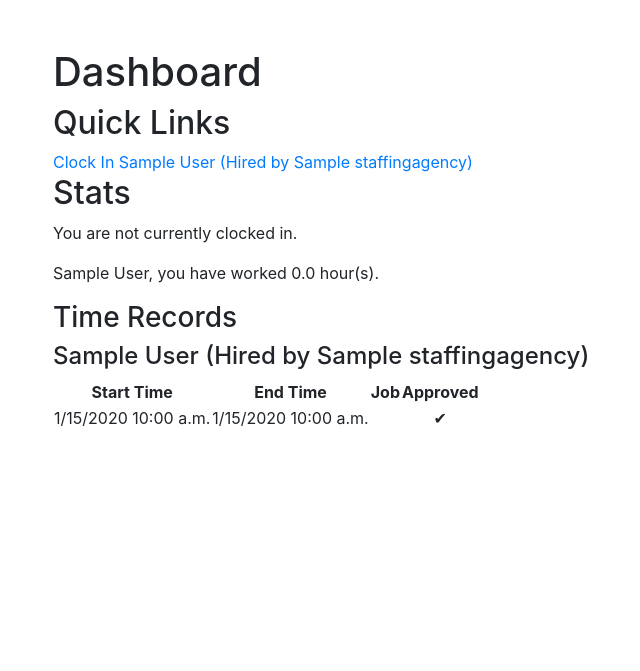
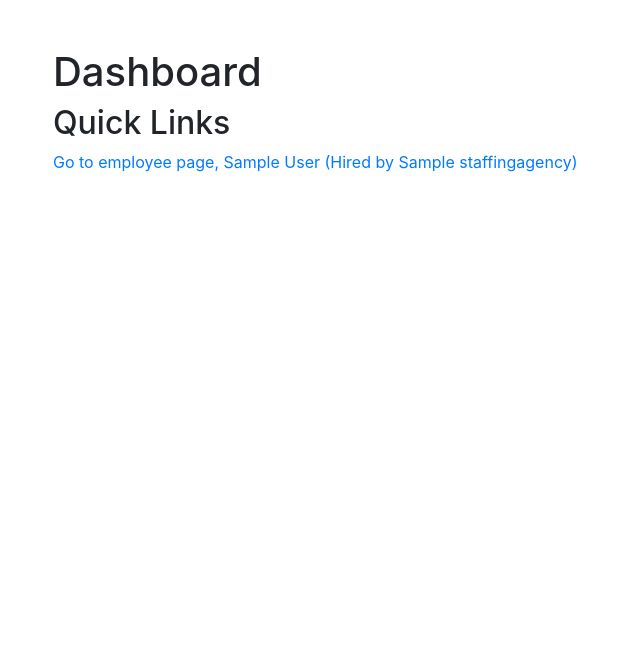
Before and after one commit to comp523-jarvis/timetracker-web, a Django app: page /vms/dashboard/ in a window 1280 px wide. Shown: the part 56-727 px from the top of the page, without its empty margins (32-672 px from the left). Run offline with Django 3.2, Linux system fonts and the light colour scheme; a user stored in the database is signed in; tables that the repository leaves empty hold one stand-in row (values such as "Sample post"); data that the repository does not hold is empty; some libraries are stand-ins or nearby versions.

Commit message:
Created employee detail view.
Moved employee-specific information from the dashboard to a separate
page.

```diff
--- a/timetracker/vms/models.py
+++ b/timetracker/vms/models.py
@@ -362,7 +362,9 @@ class Employee(models.Model):
             A string containing the name of the user who owns the
             employee instance.
         """
-        return f'{self.user.name} (Hired by {self.staffing_agency})'
+        return (
+            f'{self.user.name} (Hired by {self.staffing_agency})'
+        )
 
     def approve(self, admin):
         """
@@ -419,6 +421,19 @@ class Employee(models.Model):
             A boolean indicating if the employee is clocked in.
         """
         return self.time_records.filter(time_end=None).exists()
+
+    def get_absolute_url(self):
+        """
+        Returns:
+            The URL of the view for an employee of a client
+        """
+        return reverse(
+            'vms:employee-dash',
+            kwargs={
+                'client_slug': self.client.slug,
+                'employee_id': self.employee_id,
+            },
+        )
 
     @property
     def total_time(self):
--- a/timetracker/vms/templates/vms/dashboard.html
+++ b/timetracker/vms/templates/vms/dashboard.html
@@ -2,48 +2,8 @@
 
 {% block content %}
   <h1>Dashboard</h1>
-
   <h2>Quick Links</h2>
   {% for employee in employees %}
-    {% if employee.is_clocked_in %}
-      <a href="{{ employee.clock_out_url }}">Clock Out {{ employee }}</a>
-    {% else %}
-      <a href="{{ employee.clock_in_url }}">Clock In {{ employee }}</a>
-    {% endif %}
-  {% endfor %}
-
-  <h2>Stats</h2>
-  <p>You are{% if not clocked_in %} not{% endif %} currently clocked in.</p>
-  <p>{{ request.user.name }}, you have worked {{ total_hours }} hour(s).</p>
-
-  <h3>Time Records</h3>
-  {% for employee in employees %}
-    <h4>{{ employee }}</h4>
-    <table style="text-align: center;">
-      <thead>
-        <tr>
-          <th>Start Time</th>
-          <th>End Time</th>
-          <th>Job</th>
-          <th>Approved</th>
-        </tr>
-      </thead>
-      <tbody>
-        {% for record in employee.time_records.all|dictsortreversed:'time_start' %}
-          <tr>
-            <td>{{ record.time_start|date:'n/j/Y g:i a' }}</td>
-            <td>
-              {% if record.time_end %}
-                {{ record.time_end|date:'n/j/Y g:i a' }}
-              {% else %}
-                -
-              {% endif %}
-            </td>
-            <td>{{ record.job }}</td>
-            <td>{% if record.is_approved %}✔{% else %}✗{% endif %}</td>
-          </tr>
-        {% endfor %}
-      </tbody>
-    </table>
+    <a href="{{ employee.get_absolute_url }}"> Go to employee page, {{ employee }}</a>
   {% endfor %}
 {% endblock %}
--- a/timetracker/vms/urls.py
+++ b/timetracker/vms/urls.py
@@ -17,6 +17,11 @@ client_detail_urls = [
         views.ClockOutView.as_view(),
         name='clock-out',
     ),
+    path(
+        'employees/<int:employee_id>/',
+        views.EmployeeDashView.as_view(),
+        name='employee-dash',
+    ),
 ]
 
 
--- a/timetracker/vms/views.py
+++ b/timetracker/vms/views.py
@@ -1,6 +1,5 @@
 from django.contrib.auth.mixins import LoginRequiredMixin
-from django.shortcuts import get_object_or_404
-from django.urls import reverse_lazy
+from django.shortcuts import get_object_or_404, redirect
 from django.views.generic import TemplateView, FormView
 
 from vms import forms, models, time_utils
@@ -11,12 +10,15 @@ class ClockInView(LoginRequiredMixin, FormView):
     View for clocking in.
     """
     form_class = forms.ClockInForm
-    success_url = reverse_lazy('vms:dashboard')
     template_name = 'vms/clock-in.html'
 
     def form_valid(self, form):
         form.save()
-        return super().form_valid(form)
+        return redirect(
+            'vms:employee-dash',
+            client_slug=form.employee.client.slug,
+            employee_id=form.employee.employee_id,
+        )
 
     def get_form_kwargs(self):
         kwargs = super().get_form_kwargs()
@@ -36,7 +38,6 @@ class ClockOutView(LoginRequiredMixin, FormView):
     View for clocking out.
     """
     form_class = forms.ClockOutForm
-    success_url = reverse_lazy('vms:dashboard')
     template_name = 'vms/clock-out.html'
 
     def form_valid(self, form):
@@ -52,7 +53,11 @@ class ClockOutView(LoginRequiredMixin, FormView):
         """
         form.save()
 
-        return super().form_valid(form)
+        return redirect(
+            'vms:employee-dash',
+            client_slug=form.employee.client.slug,
+            employee_id=form.employee.employee_id,
+        )
 
     def get_form_kwargs(self):
         """
@@ -78,7 +83,6 @@ class DashboardView(LoginRequiredMixin, TemplateView):
 
     def get_context_data(self, **kwargs):
         context = super().get_context_data(**kwargs)
-
         employees = self.request.user.employees.all()
         context['employees'] = employees
 
@@ -87,6 +91,27 @@ class DashboardView(LoginRequiredMixin, TemplateView):
 
         seconds_worked = sum([emp.total_time for emp in employees])
         seconds_worked = time_utils.round_time_worked(seconds_worked)
-        context['total_hours'] = seconds_worked / (60 * 60)
+        total_hours = seconds_worked / (60 * 60)
+        context['total_hours'] = total_hours
 
         return context
+
+
+class EmployeeDashView(LoginRequiredMixin, TemplateView):
+    template_name = 'vms/employee-dash.html'
+
+    def get_context_data(self, **kwargs):
+        context = super().get_context_data(**kwargs)
+
+        employee = models.Employee.objects.get(
+            client__slug=self.kwargs.get('client_slug'),
+            employee_id=self.kwargs.get('employee_id'),
+        )
+        context['employee'] = employee
+
+        seconds_worked = employee.total_time
+        seconds_worked = time_utils.round_time_worked(seconds_worked)
+        total_hours = seconds_worked / (60 * 60)
+        context['total_hours'] = total_hours
+
+        return context
```
Also changed, not shown: timetracker/vms/templates/vms/employee-dash.html (added, +48 -0 lines), timetracker/vms/test/models/test_employee_model.py (+17 -0 lines), timetracker/vms/test/views/test_clock_in_view.py (added).
